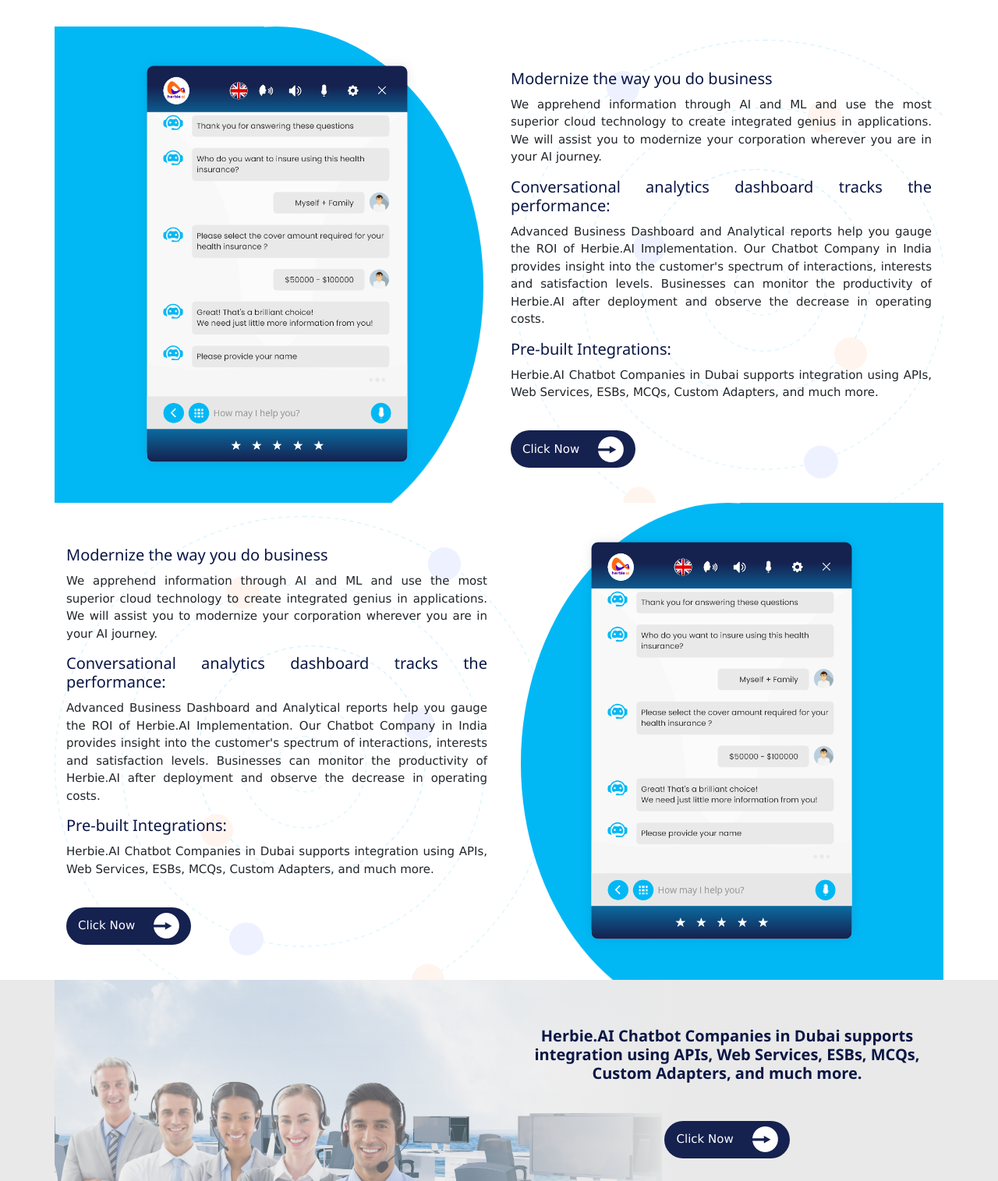
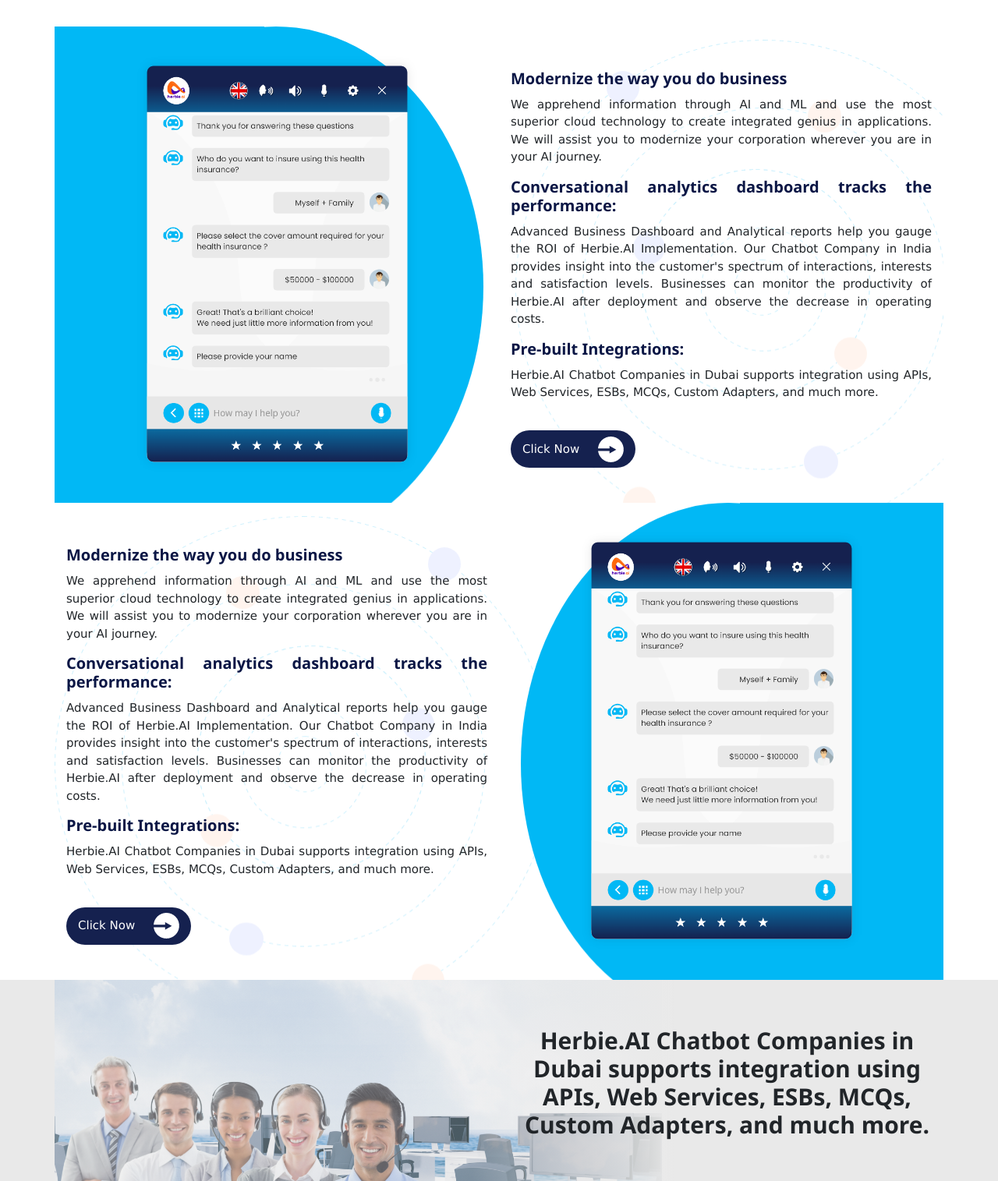
Before and after one commit to harisaran693/harisaran693.github.io, a plain HTML site: page index.html in a window 1280 px wide. Shown: the part 2776-4291 px from the top of the page at 78% size. Drawn offline with nearby package versions, Linux system fonts and the light colour scheme; files whose address does not match are found by name.

Commit message:
Update index.html

```diff
--- a/index.html
+++ b/index.html
@@ -550,19 +550,19 @@
           <img class="container-fluid"  src="./images/botimg.png">
         </div>
         <div class="col-lg-6 col-md-6 col-sm-12 col-12 reveal fade-right " id="botimgraight">
-          <h4>Modernize the way you do business</h4>
+          <h4><b>Modernize the way you do business</b></h4>
           <p>
             We apprehend information through AI and ML and use the most superior cloud technology to create integrated genius in applications. We will assist you to modernize your corporation wherever you are in your AI journey.
           </p>
           <h4>
-            Conversational analytics dashboard tracks the performance:
+            <b>Conversational analytics dashboard tracks the performance:</b>
           </h4>
           <p>
             Advanced Business Dashboard and Analytical reports help you gauge the ROI of Herbie.AI Implementation. Our Chatbot Company in India provides insight into the customer's spectrum of interactions, interests and satisfaction levels. Businesses can monitor the productivity of Herbie.AI after deployment and observe the decrease in operating costs.
 
           </p>
           <h4>
-            Pre-built Integrations:
+            <b>Pre-built Integrations:</b>
           </h4>
           <p>
             Herbie.AI Chatbot Companies in Dubai supports integration using APIs, Web Services, ESBs, MCQs, Custom Adapters, and much more.
@@ -586,19 +586,19 @@
       <div class="row" id="row7">
 
         <div class="col-lg-6 col-md-6 col-sm-12 col-12 order-1 reveal fade-left" id="botimgraight">
-          <h4>Modernize the way you do business</h4>
+          <h4><b>Modernize the way you do business</b></h4>
           <p>
             We apprehend information through AI and ML and use the most superior cloud technology to create integrated genius in applications. We will assist you to modernize your corporation wherever you are in your AI journey.
           </p>
           <h4>
-            Conversational analytics dashboard tracks the performance:
+            <b>Conversational analytics dashboard tracks the performance:</b>
           </h4>
           <p>
             Advanced Business Dashboard and Analytical reports help you gauge the ROI of Herbie.AI Implementation. Our Chatbot Company in India provides insight into the customer's spectrum of interactions, interests and satisfaction levels. Businesses can monitor the productivity of Herbie.AI after deployment and observe the decrease in operating costs.
 
           </p>
           <h4>
-            Pre-built Integrations:
+            <b>Pre-built Integrations:</b>
           </h4>
           <p>
             Herbie.AI Chatbot Companies in Dubai supports integration using APIs, Web Services, ESBs, MCQs, Custom Adapters, and much more.
@@ -634,13 +634,13 @@
 
       </div>
       <div class="col-lg-6 col-md-6 col-sm-12 col-12 center">
-        <h4>
+        <h2>
           <p>
             <b>Herbie.AI Chatbot Companies in Dubai supports integration using APIs, Web Services, ESBs, MCQs, Custom Adapters, and much more.</b>
           </p>
           <br>
 
-        </h4>
+        </h2>
         <a  class="nav-link hvr-radial-out" href="#" id="btn">Click Now &nbsp;&nbsp;&nbsp;
           <img src="./icons/btn logo.png">
         </a>
```
